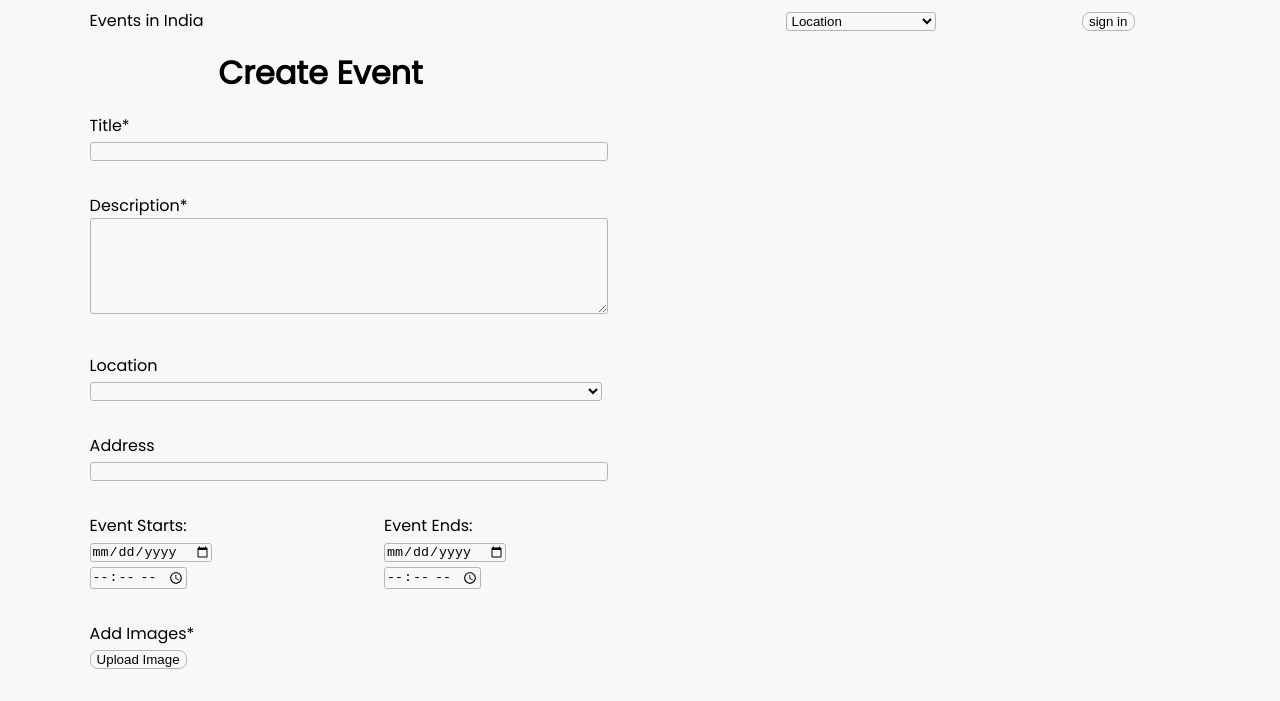
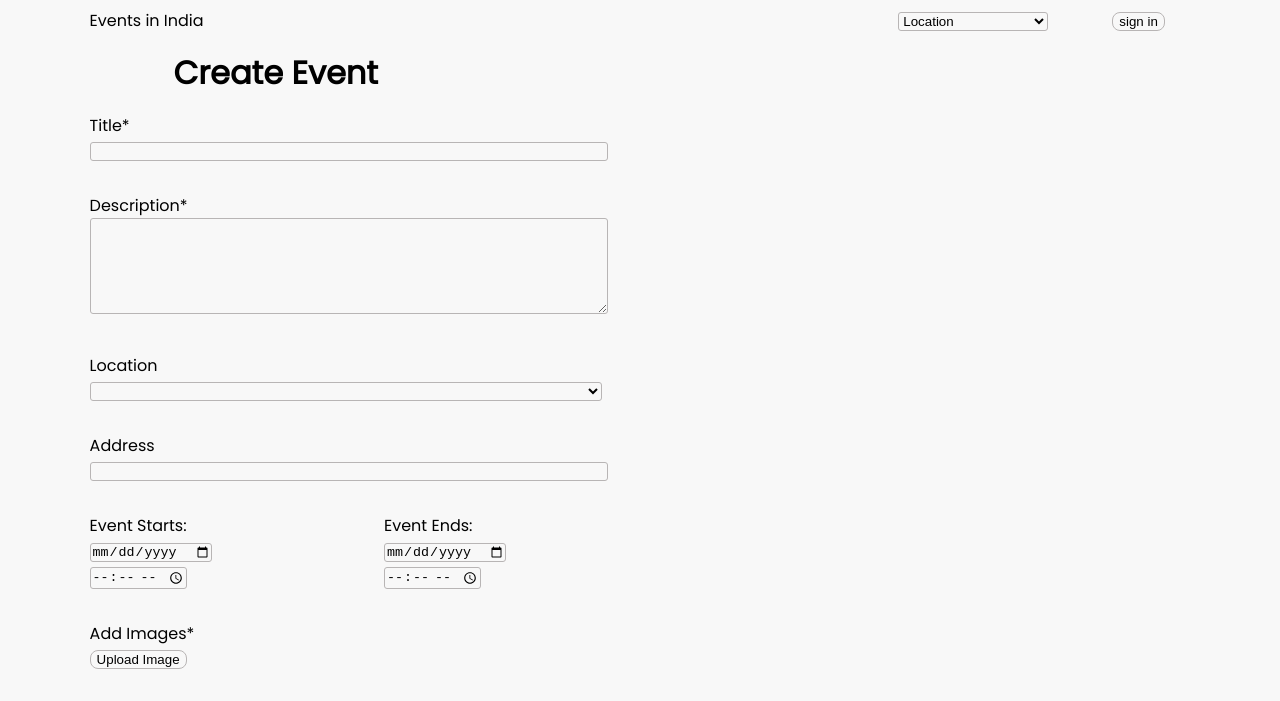
Before and after one commit to Kujo01243/web_learning, a plain HTML site: page Auftrag 7/index.html in a window 1280 px wide. Shown: the top 701 px of the page. Drawn offline with Linux system fonts and the light colour scheme.

Commit message:
Update Auftrag 7

```diff
--- a/Auftrag 7/index.html
+++ b/Auftrag 7/index.html
@@ -26,7 +26,7 @@
                     <option value="italy">Italy</option>
                 </select>
             </form>
-            <form action="https://calendar.google.com" target="_blank">
+            <form id="sign-in" action="https://calendar.google.com" target="_blank">
                 <button class="button">sign in</button>
                 <input type="hidden" name="bookmark" value="lyrics" />
             </form>
--- a/Auftrag 7/style.css
+++ b/Auftrag 7/style.css
@@ -40,8 +40,8 @@ body {
 .item-menu {
     grid-area: item-menu;
     display: flex;
-    justify-content: center;
-    justify-content: space-evenly;
+    justify-content: flex-end;
+    padding-right: 9vw;
     align-items: center;
 }
 .item-header {
@@ -214,6 +214,9 @@ img.socialmedia:hover {
 
 
 }
+#sign-in {
+    margin-left: 5vw;
+}
 @media only screen and (min-width: 768px) {
     /* For Desktop: */
     .boxes {
```
